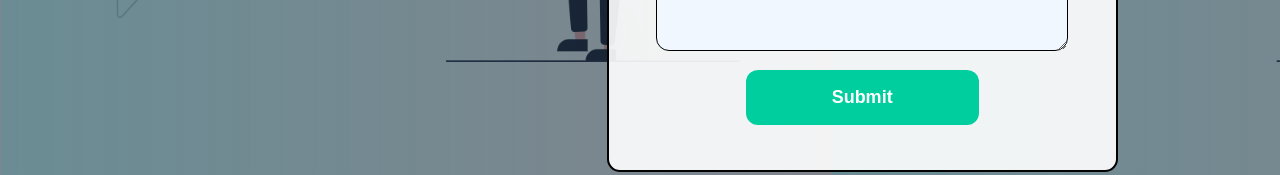
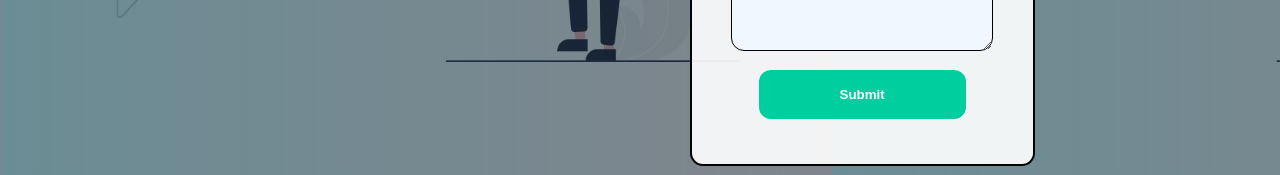
Before and after one commit to Ritesh134340/Ritesh134340.github.io, a React (Create React App) app: page / in a window 1280 px wide. Shown: the part 5009-5184 px from the top of the page. Built offline with nearby package versions, Linux system fonts and the light colour scheme.

Commit message:
message added

```diff
--- a/src/components/Contact.jsx
+++ b/src/components/Contact.jsx
@@ -6,18 +6,20 @@ import {FaWhatsapp} from "react-icons/fa"
 import {SiGmail} from "react-icons/si";
 
 const Contact = () => {
-
+  const [loading,setLoading]=useState(false)
   const form = useRef();
 
   const sendEmail = (e) => {
     e.preventDefault();
 
-
+    setLoading(true)
     emailjs.sendForm('service_dbypmdj', 'template_73rnwuy', form.current, 'OKsVpYnIuJVJInk-2')
       .then((result) => {
+        setLoading(false)
          alert("Message sent !");
 
       }, (error) => {
+        setLoading(false)
           alert(error.text);
       });
   };
@@ -44,7 +46,7 @@ const Contact = () => {
       <input type="email" name="user_email" placeholder="Your email" />
 
       <textarea name="message" placeholder="Type your message..." />
-      <button type="submit" value="Send">Submit</button>
+      <button type="submit" value="Send">{loading?"Sending...":"Submit"}</button>
 
         </InputWrapper>
 
--- a/src/styles/section/Contact.style.jsx
+++ b/src/styles/section/Contact.style.jsx
@@ -67,11 +67,11 @@ export const InputWrapper=styled.div`
    border:1px solid transparent;
    display:block;
     margin:auto;
-   padding:16px 85px;
+   padding:16px 80px;
    border-radius:12px;
    margin-top:15px;
    margin-bottom:20px;
-   font-size:18px;
+
    font-weight:bold;
    color:white;
    background-color:${({theme})=>theme.colors.green};
@@ -120,7 +120,7 @@ export const ContactOptional=styled.div`
 `
 export const FormWrapper=styled.form`
 color:black;
-width:40%;
+width:27%;
 margin-left:30px;
 margin-right:30px;
 border:1px solid red;
```
